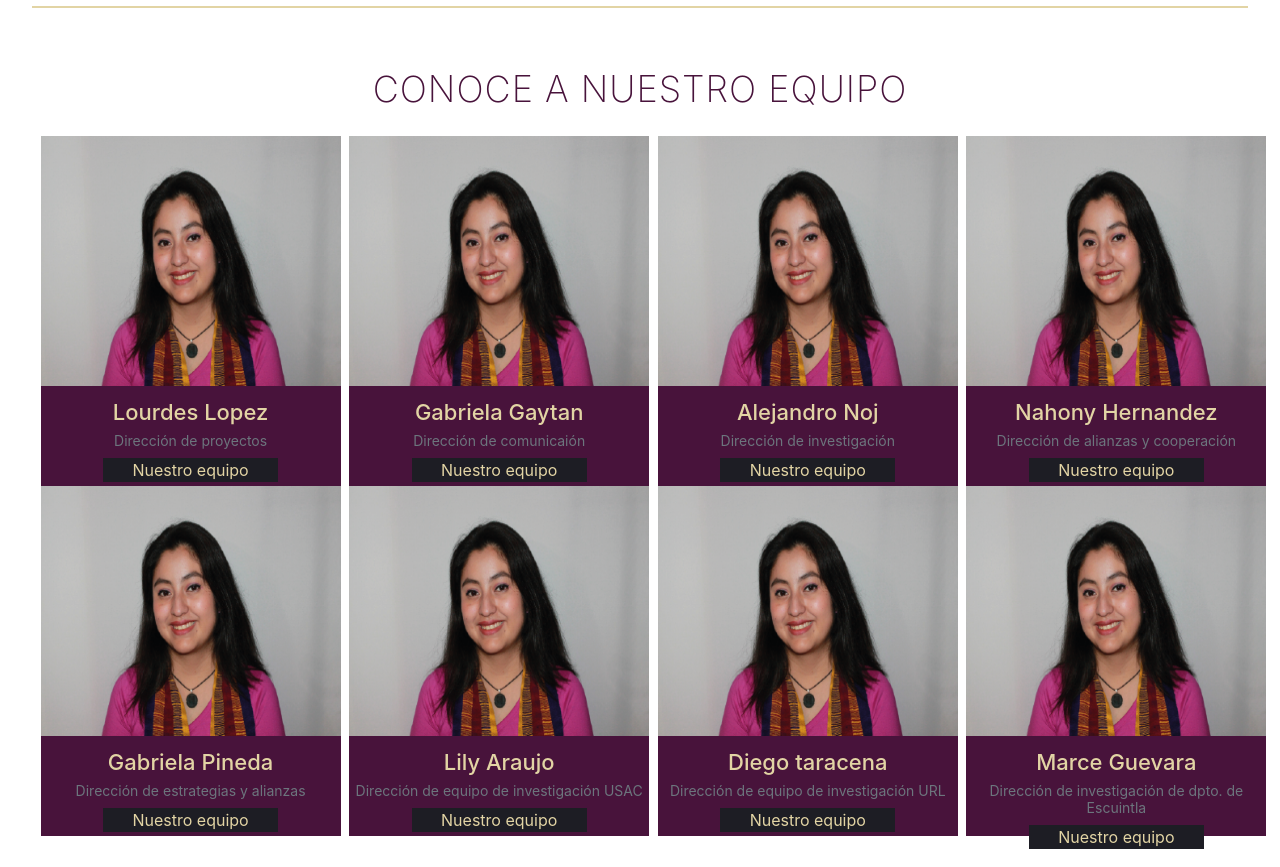
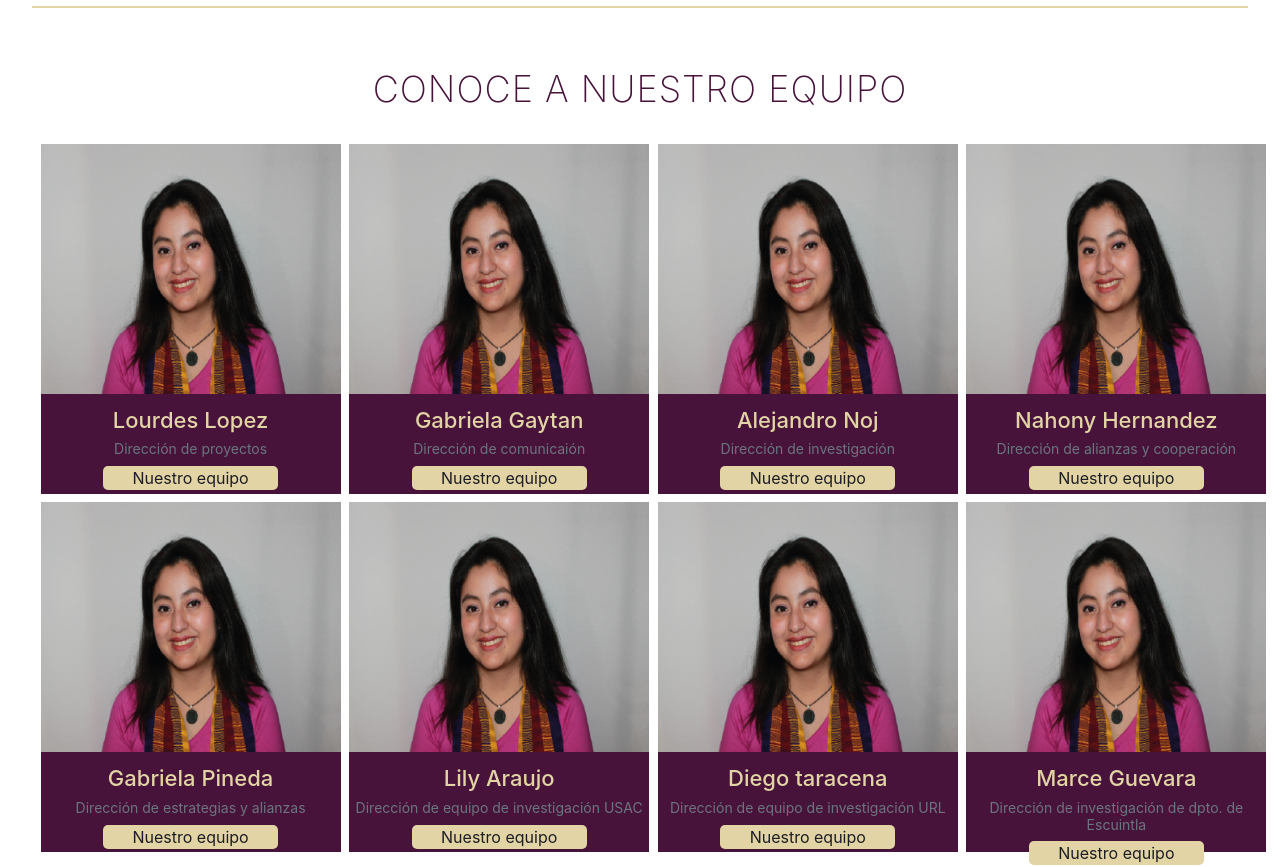
Before and after one commit to Ada-IT/ppi-web-oxlajuj, a Next.js app: page / in a window 1280 px wide. Shown: the part 780-1647 px from the top of the page. Built offline with nearby package versions, Linux system fonts and the light colour scheme.

Commit message:
estilado boton card

```diff
--- a/components/CardComponent/Card.module.css
+++ b/components/CardComponent/Card.module.css
@@ -1,17 +1,19 @@
 .card{
   width: 300px;
+  margin-top: 3%;
 }
 .cardImg {
   position: relative;
   width: 100%;
   transition: all 0.3s ease 0s, height 0s ease 0s;
   height: 250px;
+}
 
-}
 .cardContent {
   align-items: center;
   text-align: center;
 }
+
 .cardImg:hover {
   transform: scale(1.05);
 }
@@ -32,17 +34,22 @@
   align-items: center;
   padding-bottom: 3%;
 }
+
 .formButton {
-  color: var(--color-alternative);
-  background-color: var(--color-dark);
+  color: var(--color-dark);
+  background-color: var(--color-alternative);
   width: 100%;
   width: 175px;
+  border-radius: 5px;
+  border: none;
 }
 .formButton:hover {
   text-decoration: none;
-  color: #6c757d;
+  color: var(--color-alternative);
   background-color: rgb(24, 22, 22);
+  border: none;
 }
+
 .infoCard {
   display: flex;
   flex-direction: column;
@@ -58,3 +65,6 @@
 .cardTitle{
   font-size: 22px;
 }
+.cardImgCont{
+  overflow: hidden;
+}
--- a/components/CardComponent/CardComponent.jsx
+++ b/components/CardComponent/CardComponent.jsx
@@ -7,14 +7,16 @@ const CardComponent = ({ nombre, cargo, btn, img }) => {
   return (
     <Container>
       <div className='card' className={style.card}>
-        <img className='card-img-top' className={style.cardImg} src={img} />
+        <div className={style.cardImgCont}>
+          <img className='card-img-top' className={style.cardImg} src={img} />
+        </div>
         <div className={style.cardBody}>
           <div className='card-body' className={style.infoCard}>
             <h4 className='card-title' className={style.cardTitle}>{nombre}</h4>
-            <h5 className='card-subtitle mb-2 'className={style.cardSubtitle}>{cargo}</h5>
+            <h5 className='card-subtitle mb-2 ' className={style.cardSubtitle}>{cargo}</h5>
             <Link href='/equipo'>
               <a className={style.formButton} variant='primary'>
-                {btn}
+                 {btn}
               </a>
             </Link>
           </div>
```
Also changed, not shown: styles/Home.module.css (+0 -12 lines).
